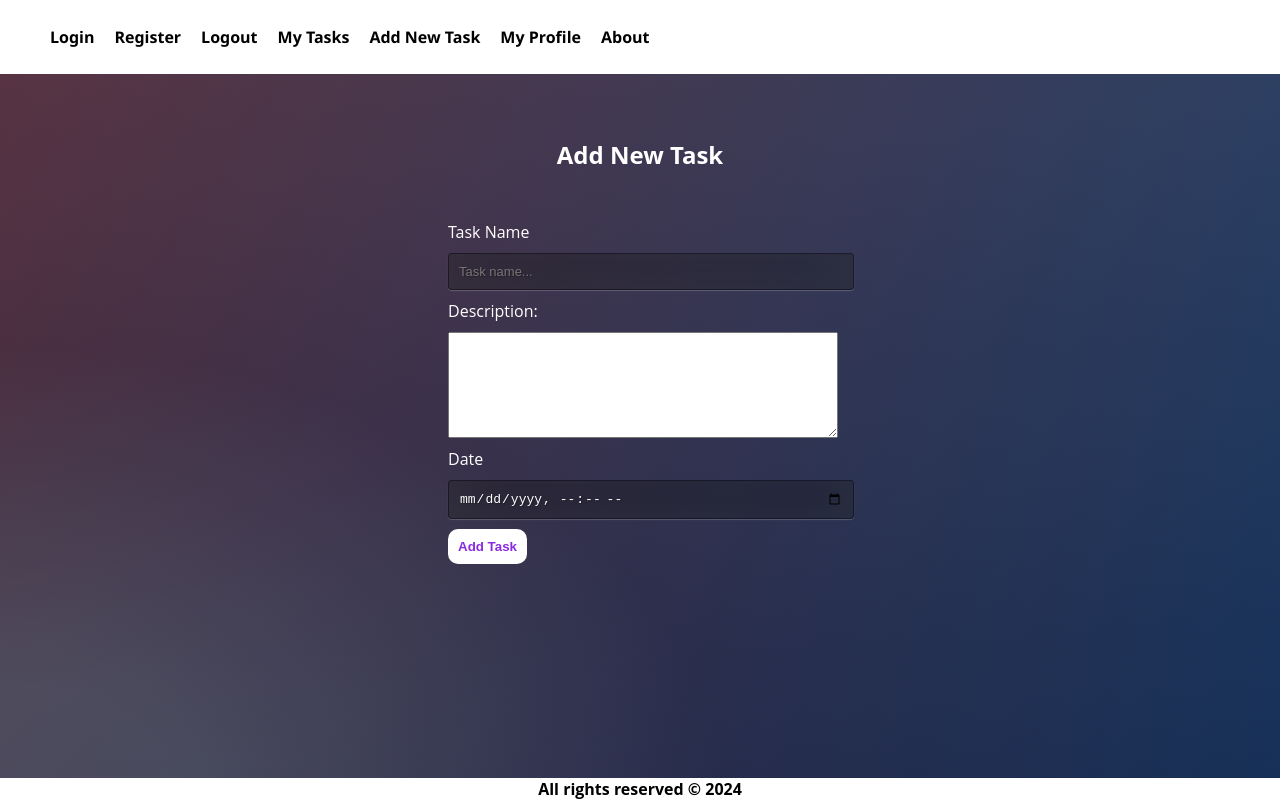
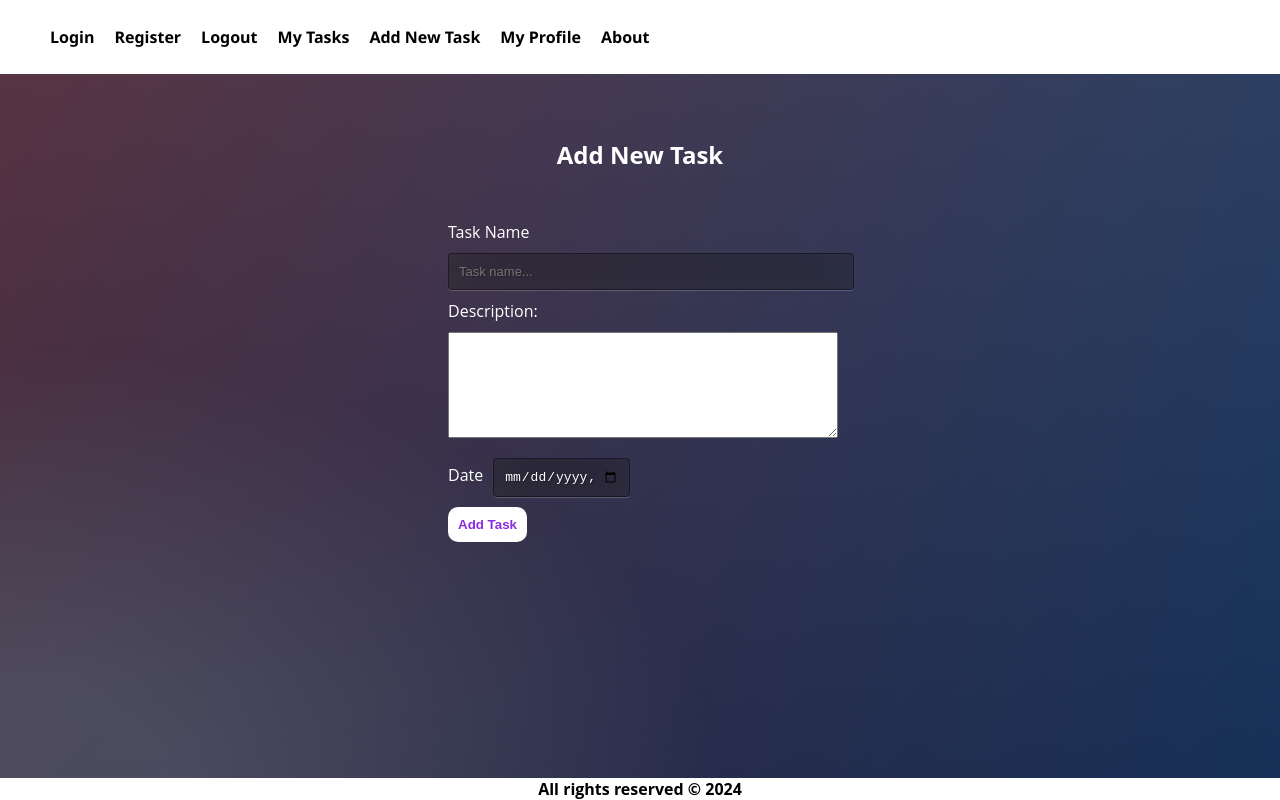
Before and after one commit to EmilPopovski24/Organizer, a React (Create React App) app in the folder organizer/: page /new-task in a window 1280 px wide. Built offline with nearby package versions, Linux system fonts and the light colour scheme.

Commit message:
Update NewTask.css

```diff
--- a/organizer/src/components/NewTask/NewTask.css
+++ b/organizer/src/components/NewTask/NewTask.css
@@ -28,6 +28,7 @@ textarea {
 }
 
 .addTaskBtn {
+    display: block;
     padding: 10px;
     background-color: white;
     color:blueviolet;
@@ -35,3 +36,8 @@ textarea {
     border: none;
     border-radius: 10px;
 }
+
+#task-datedate {
+    width:30%;
+    margin-left: 10px;
+}
```
